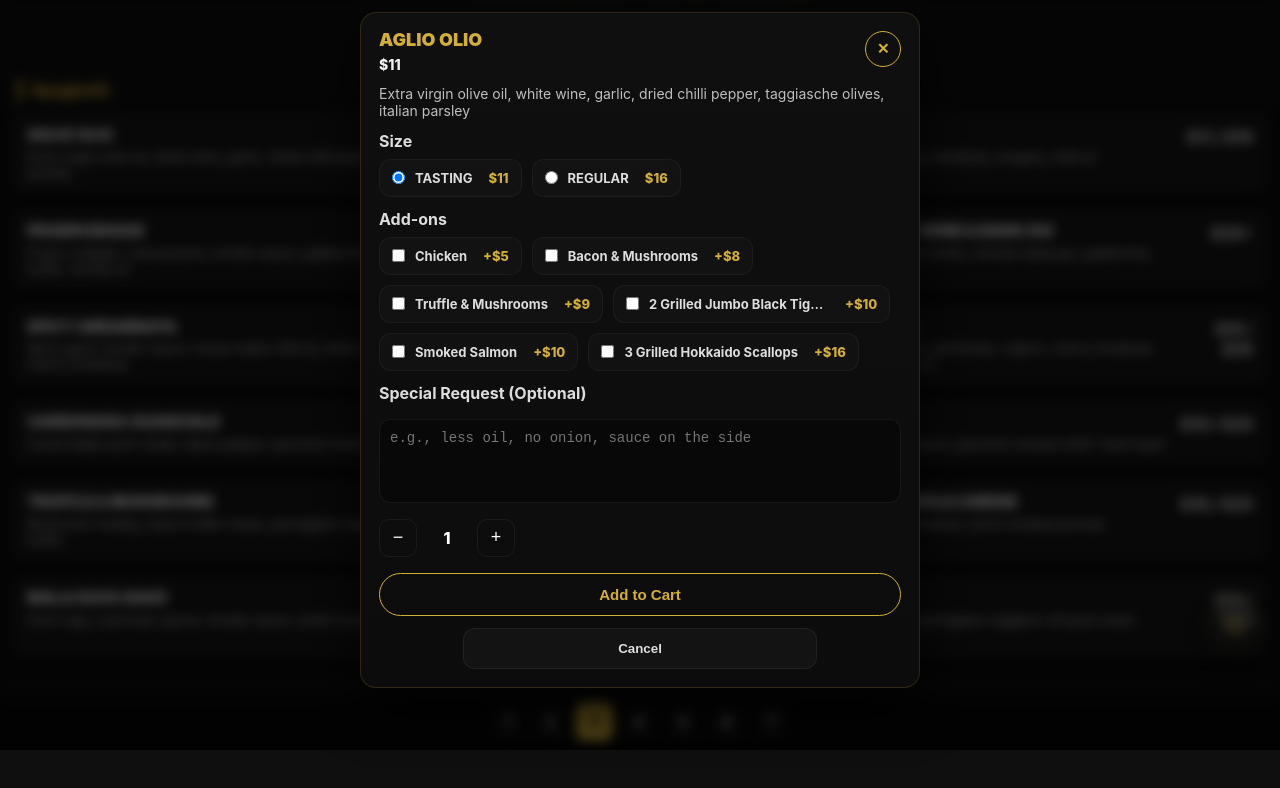
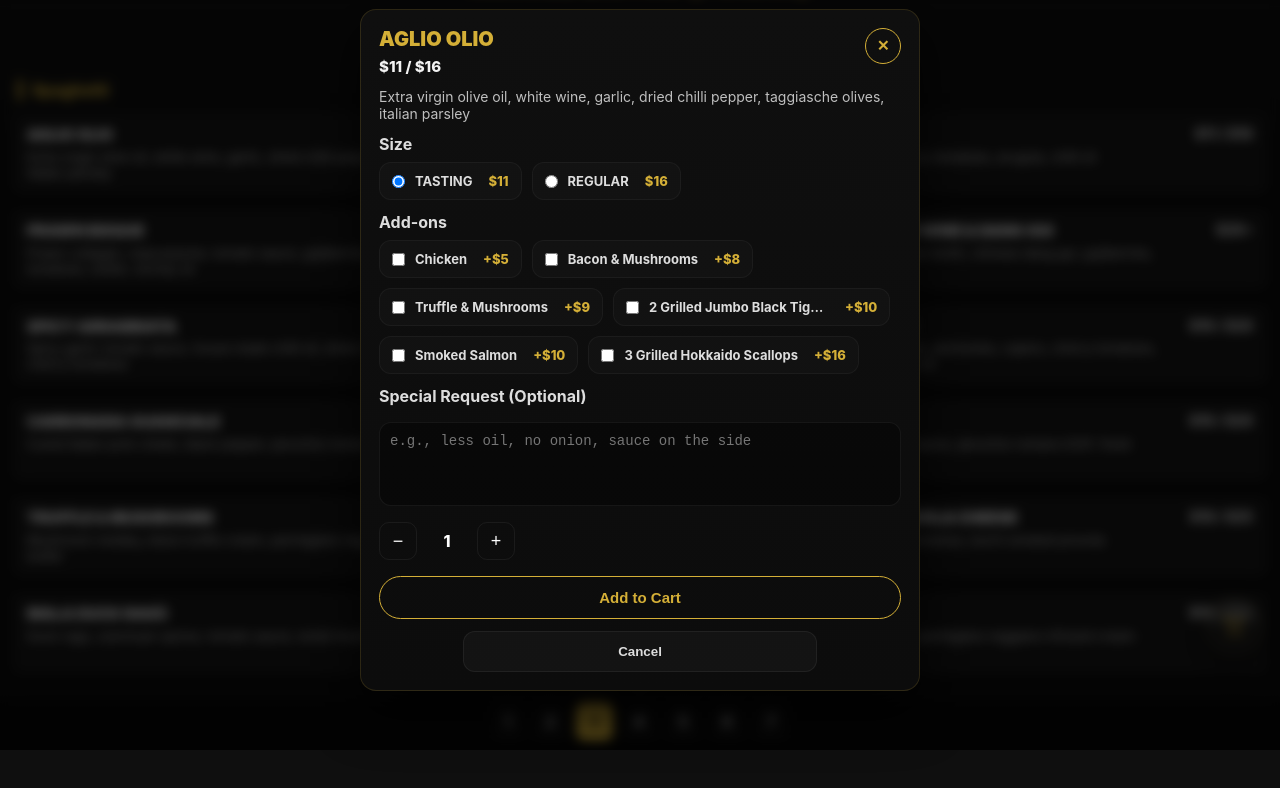
Before and after one commit to josephcampo0423/QR_Ordering, a plain HTML site: page pastas.html in a window 1280 px wide. Both pictures are taken after a click on the element 323 px from the left and 203 px from the top of the page. Shown: the part 50-838 px from the top of the page. Drawn offline with Linux system fonts and the light colour scheme.

Commit message:
Update pastas.html

```diff
--- a/pastas.html
+++ b/pastas.html
@@ -68,7 +68,7 @@ a{color:inherit;text-decoration:none}
 .item-left{min-width:0}
 .item-title{font-weight:900;font-size:15px;white-space:normal;line-height:1.05}
 .item-desc{color:var(--muted);font-size:13px;margin-top:6px;white-space:normal}
-.price{color:#ddd;font-weight:800;min-width:54px;text-align:right}
+.price{color:#ddd;font-weight:800;font-size:14px;white-space:nowrap;min-width:84px;text-align:right;line-height:1;}
 
 /* Modal backdrop & card */
 .modal-bg{display:none;position:fixed;inset:0;background:rgba(0,0,0,0.62);backdrop-filter:blur(6px);align-items:center;justify-content:center;z-index:120000;padding:18px}
@@ -85,8 +85,8 @@ a{color:inherit;text-decoration:none}
 /* modal header */
 .modal-title{display:flex;align-items:flex-start;justify-content:space-between;gap:12px}
 .modal-title > div{flex:1;min-width:0}
-.modal-name{font-weight:900;color:var(--gold);font-size:18px;line-height:1.05}
-.modal-price{font-weight:800;color:#fff;font-size:14px;opacity:0.95;margin-top:6px}
+.modal-name{font-weight:900;color:var(--gold);font-size:20px;line-height:1.15;}
+.modal-price{font-size:15px;font-weight:800;color:#fff;margin-top:6px;opacity:0.95;}
 .modal-desc{color:var(--muted);margin-top:12px;font-size:14px;white-space:normal}
 
 /* fixed close button size (prevents stretching) */
@@ -761,8 +761,9 @@ function openItem(item){
       `;
     });
 
+    const prices = Object.values(item.basePrices);
     document.getElementById('modalPrice').textContent =
-      `$${Object.values(item.basePrices)[0]}`;
+      prices.length > 1 ? `$${prices.join(' / $')}` : `$${prices[0]}`;
   } else {
     sizeWrap.style.display = "none";
     document.getElementById('modalPrice').textContent =
```
